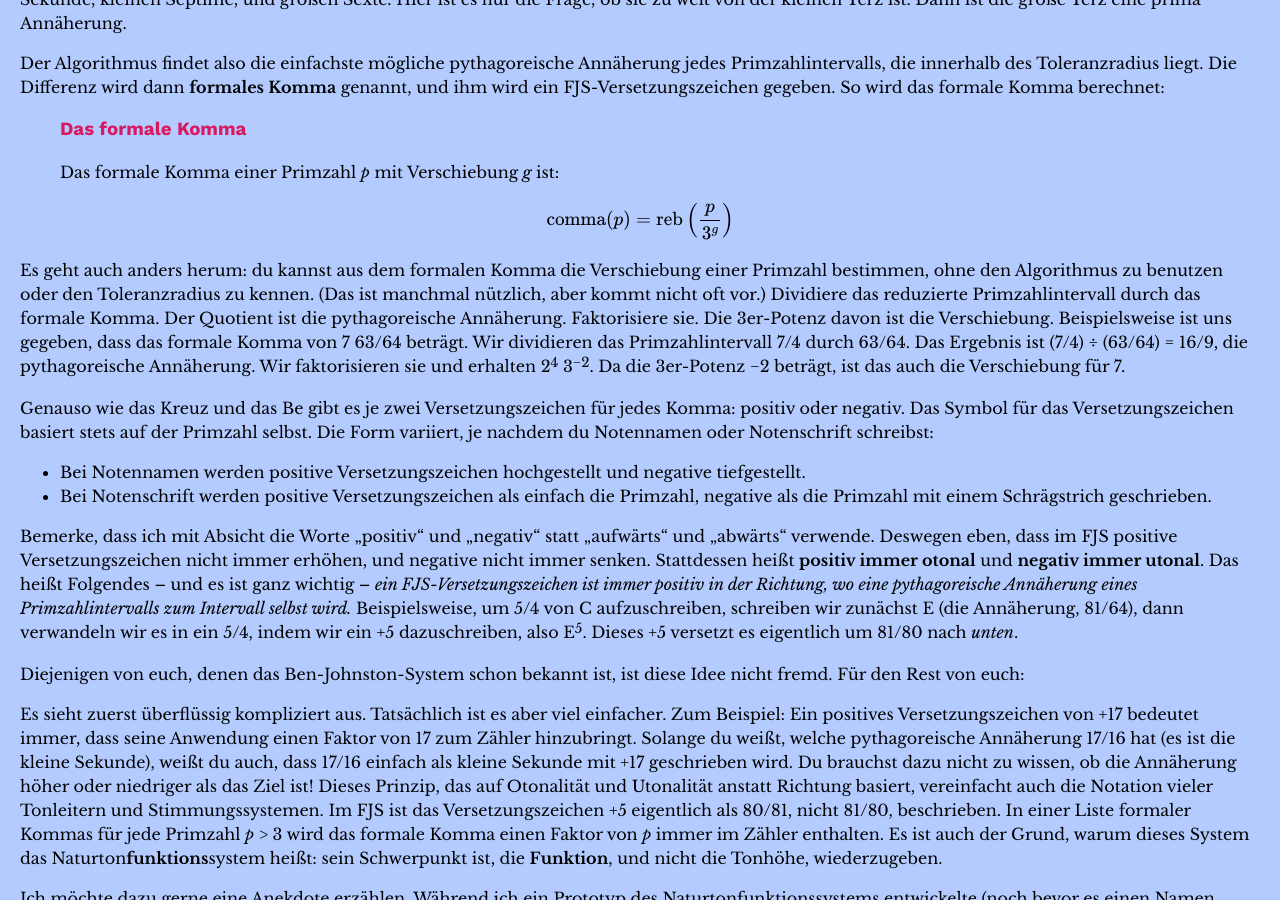
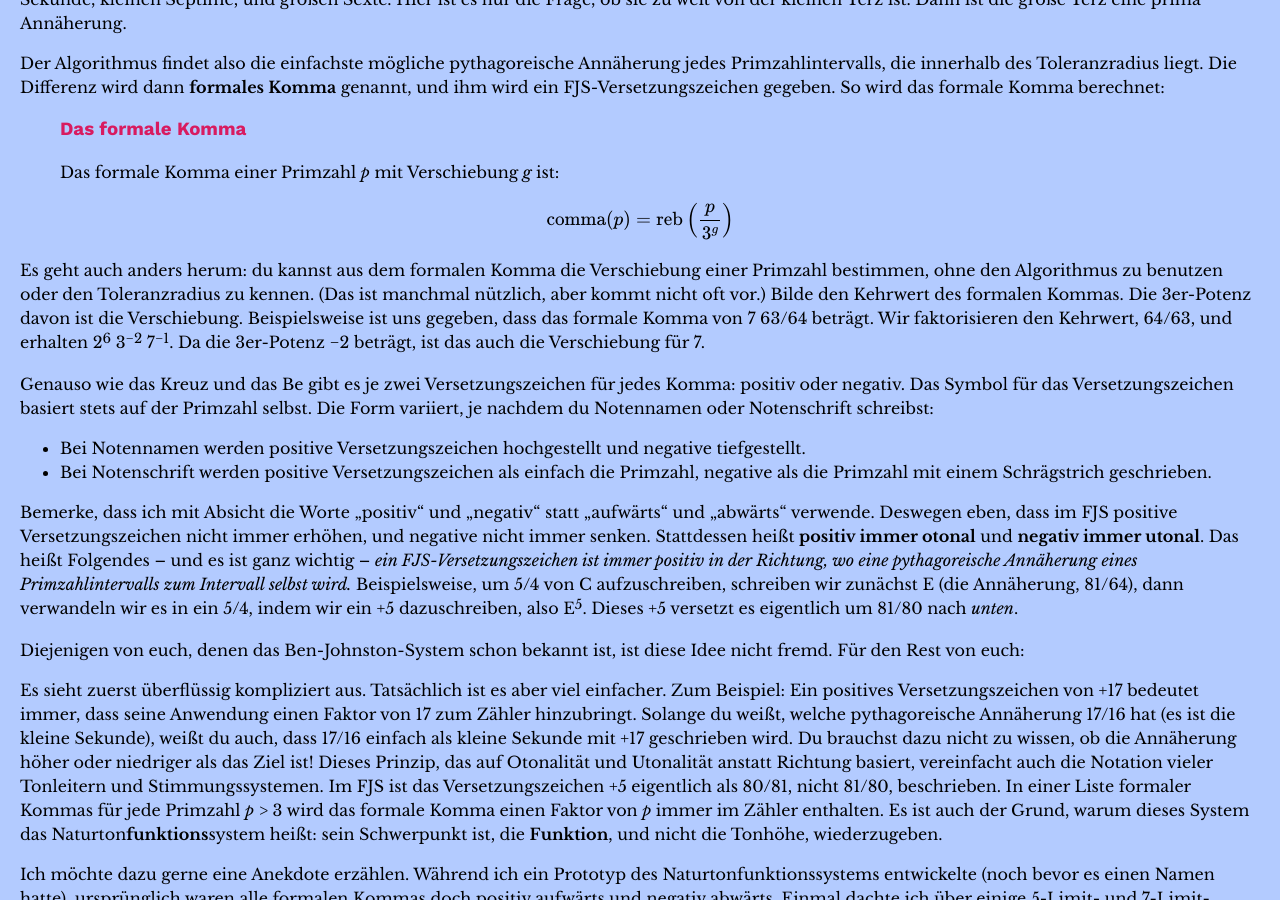
Before and after one commit to misotanni/misotanni.github.io, a Jekyll site: the page built from fjs/de/crash.md, in a window 1280 px wide and 900 px high, scrolled down 6539 px. Built offline with Jekyll 4.4.1, drawn with Linux system fonts in a browser that asks for light colours; our own code applies the rules of GitHub Pages for plain Markdown files; formulas are drawn with MathJax 3.

Commit message:
fanved the minor change to rules and crash
doigts de choù!!!

```diff
--- a/fjs/de/crash.md
+++ b/fjs/de/crash.md
@@ -213,7 +213,7 @@ Der Algorithmus findet also die einfachste mögliche pythagoreische Annäherung
 >
 > $$\text{comma} (p)=\text{reb}\left( \frac{p}{3^g} \right)$$
 
-Es geht auch anders herum: du kannst aus dem formalen Komma die Verschiebung einer Primzahl bestimmen, ohne den Algorithmus zu benutzen oder den Toleranzradius zu kennen. (Das ist manchmal nützlich, aber kommt nicht oft vor.) Dividiere das reduzierte Primzahlintervall durch das formale Komma. Der Quotient ist die pythagoreische Annäherung. Faktorisiere sie. Die 3er-Potenz davon ist die Verschiebung. Beispielsweise ist uns gegeben, dass das formale Komma von 7 63/64 beträgt. Wir dividieren das Primzahlintervall 7/4 durch 63/64. Das Ergebnis ist (7/4) ÷ (63/64) = 16/9, die pythagoreische Annäherung. Wir faktorisieren sie und erhalten 2<sup>4</sup> 3<sup>−2</sup>. Da die 3er-Potenz −2 beträgt, ist das auch die Verschiebung für 7.
+Es geht auch anders herum: du kannst aus dem formalen Komma die Verschiebung einer Primzahl bestimmen, ohne den Algorithmus zu benutzen oder den Toleranzradius zu kennen. (Das ist manchmal nützlich, aber kommt nicht oft vor.) Bilde den Kehrwert des formalen Kommas. Die 3er-Potenz davon ist die Verschiebung. Beispielsweise ist uns gegeben, dass das formale Komma von 7 63/64 beträgt. Wir faktorisieren den Kehrwert, 64/63, und erhalten 2<sup>6</sup> 3<sup>−2</sup> 7<sup>−1</sup>. Da die 3er-Potenz −2 beträgt, ist das auch die Verschiebung für 7.
 
 Genauso wie das Kreuz und das Be gibt es je zwei Versetzungszeichen für jedes Komma: positiv oder negativ. Das Symbol für das Versetzungszeichen basiert stets auf der Primzahl selbst. Die Form variiert, je nachdem du Notennamen oder Notenschrift schreibst:
 
```
Also changed, not shown: fjs/de/rules.md (+2 -0 lines), fjs/fr/crash.md (+1 -1 lines), fjs/fr/rules.md (+2 -0 lines), fjs/pl/crash.md (+1 -1 lines), fjs/pl/rules.md (+2 -0 lines).
